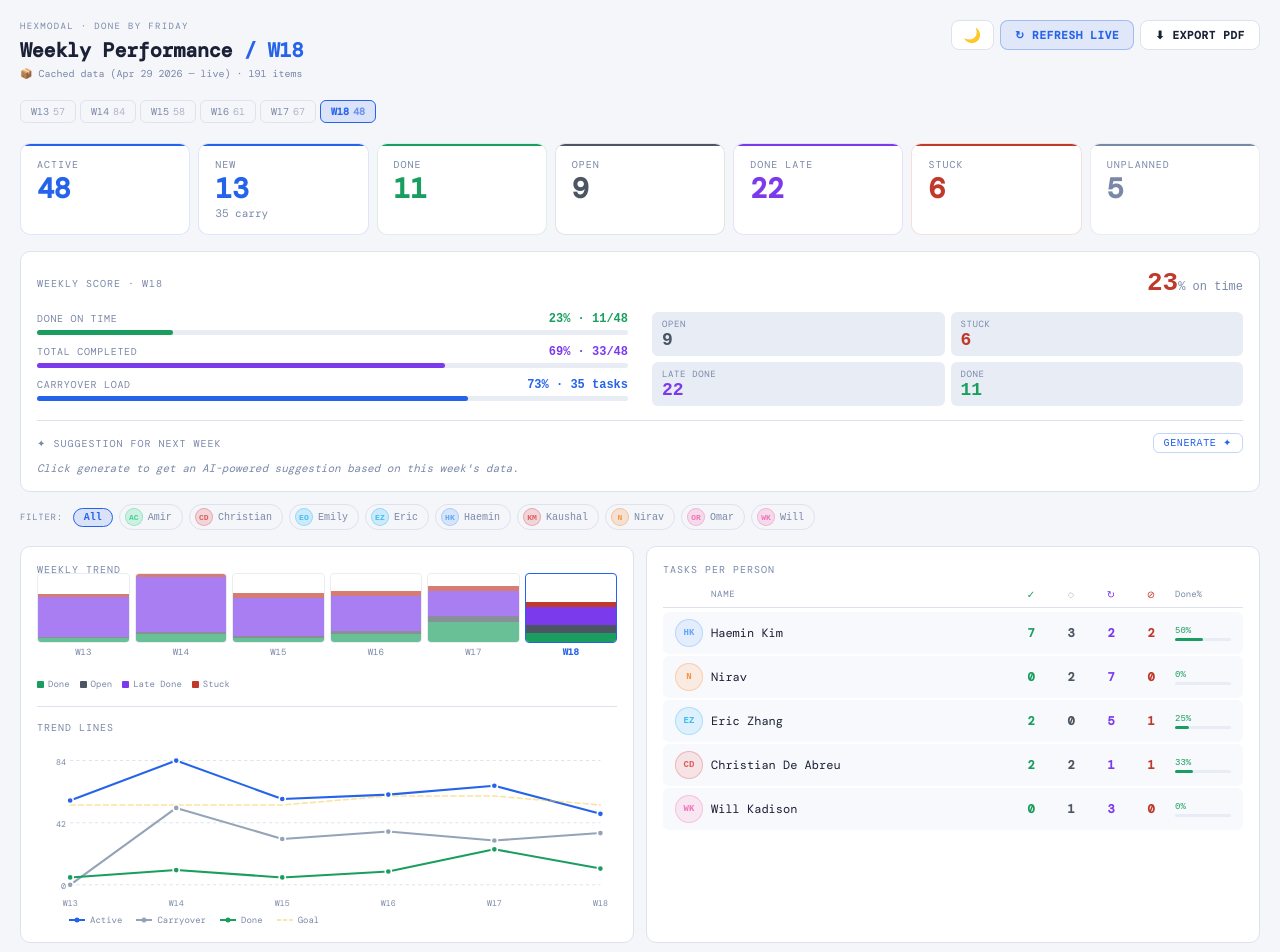
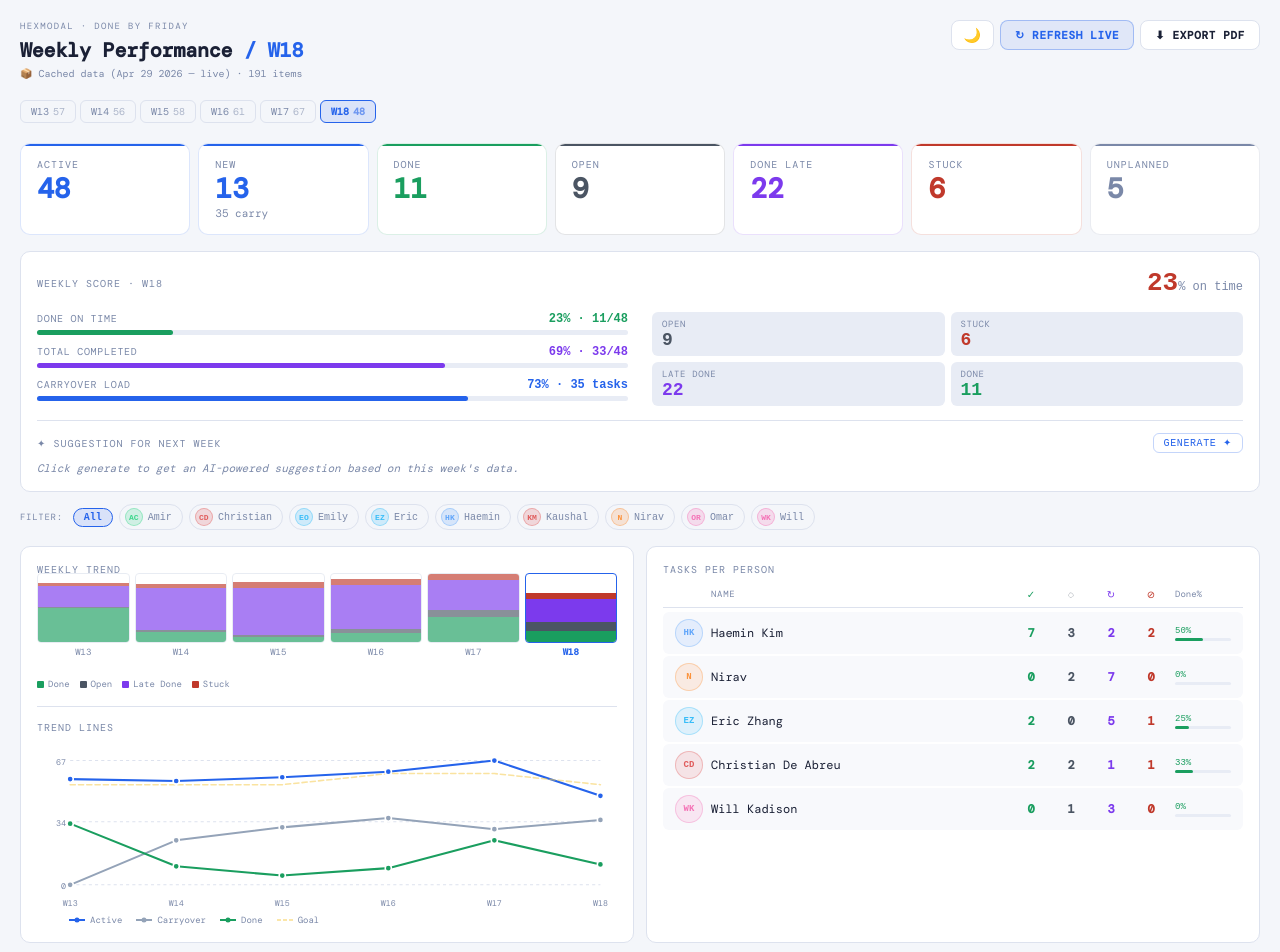
Before and after one commit to christian-hexmodal/hexmodal-dashboard, a React (Vite) app: page / in a window 1280 px wide. Shown: the top 952 px of the page. Built offline with nearby package versions, Linux system fonts and the light colour scheme; a web font is replaced by a local one.

Commit message:
Update seed data from live Monday fetch (2026-05-03)

```diff
--- a/src/App.jsx
+++ b/src/App.jsx
@@ -55,41 +55,41 @@ const SEED_ITEMS = [
   {"id":"11797969157","name":"DS-08 · Deploy updated gauge detection approach to production","lead":"Eric Zhang","status":"Done","createdDate":"2026-04-20","completedDate":"2026-05-01","weekCreated":16,"weekDone":18},
   {"id":"11796528511","name":"Sticker on HEX-F 3-D Printed Enclosure","lead":"Will Kadison","status":"Done","createdDate":"2026-04-20","completedDate":"2026-05-03","weekCreated":16,"weekDone":18},
   {"id":"11585056720","name":"1,000 Images Added to Training Data","lead":"Eric Zhang","status":"Done","createdDate":"2026-03-24","completedDate":"2026-03-28","weekCreated":13,"weekDone":13},
-  {"id":"11613062277","name":"3D Printable Enclosure for New ToF Designed and finished","lead":"Will Kadison","status":"Done","createdDate":"2026-03-27","completedDate":"2026-04-06","weekCreated":13,"weekDone":14},
-  {"id":"11613062046","name":"[Alpha] version of firmware ready to validate sensor functionality with HEX-F firmware","lead":"Nirav","status":"Done","createdDate":"2026-03-27","completedDate":"2026-04-06","weekCreated":13,"weekDone":14},
-  {"id":"11585749307","name":"Add new wiring, test switch diagnostics to install guide","lead":"Emily Oh","status":"Done","createdDate":"2026-03-24","completedDate":"2026-04-03","weekCreated":13,"weekDone":14},
-  {"id":"11613052046","name":"Align Firmware Versions on Dashbaord with What Devices Actually Have","lead":"Emily Oh","status":"Done","createdDate":"2026-03-27","completedDate":"2026-04-06","weekCreated":13,"weekDone":14},
-  {"id":"11613027057","name":"Approve Kaushal to start designing Flat PCB","lead":"Will Kadison","status":"Done","createdDate":"2026-03-27","completedDate":"2026-04-03","weekCreated":13,"weekDone":14},
-  {"id":"11613045394","name":"Check in with Shore Medical","lead":"Christian De Abreu","status":"Done","createdDate":"2026-03-27","completedDate":"2026-04-03","weekCreated":13,"weekDone":14},
-  {"id":"11585767126","name":"Compare 2.8.20 \"upon join messages\" with 2.7.23","lead":"Emily Oh","status":"Done","createdDate":"2026-03-24","completedDate":"2026-04-03","weekCreated":13,"weekDone":14},
-  {"id":"11613064157","name":"Confirm MCS probes can be tested/reported on at Erlons","lead":"Emily Oh","status":"Done","createdDate":"2026-03-27","completedDate":"2026-04-03","weekCreated":13,"weekDone":14},
-  {"id":"11613003368","name":"Create HEX-F BOM","lead":"Will Kadison","status":"Done","createdDate":"2026-03-27","completedDate":"2026-04-06","weekCreated":13,"weekDone":14},
-  {"id":"11584739320","name":"Create process for new HEX-M India Cables","lead":"Emily Oh","status":"Done","createdDate":"2026-03-24","completedDate":"2026-04-06","weekCreated":13,"weekDone":14},
-  {"id":"11613047214","name":"Draft UL listing info sheet for Laura/Rodrigo","lead":"Haemin Kim","status":"Done","createdDate":"2026-03-27","completedDate":"2026-04-03","weekCreated":13,"weekDone":14},
-  {"id":"11613039413","name":"Final Draft of HEX-F Report Shared with Software","lead":"Christian De Abreu","status":"Done","createdDate":"2026-03-27","completedDate":"2026-04-03","weekCreated":13,"weekDone":14},
-  {"id":"11585725420","name":"Get UK green light for light fixture","lead":"Haemin Kim","status":"Done","createdDate":"2026-03-24","completedDate":"2026-04-03","weekCreated":13,"weekDone":14},
-  {"id":"11585753458","name":"Have Dragino flash 2.7.23 for all future and current HEX-Ms","lead":"Christian De Abreu","status":"Done","createdDate":"2026-03-24","completedDate":"2026-04-06","weekCreated":13,"weekDone":14},
-  {"id":"11613063684","name":"HEX-A-R variants","lead":"Haemin Kim","status":"Done","createdDate":"2026-03-27","completedDate":"2026-04-06","weekCreated":13,"weekDone":14},
+  {"id":"11613062277","name":"3D Printable Enclosure for New ToF Designed and finished","lead":"Will Kadison","status":"Done","createdDate":"2026-03-27","completedDate":"2026-03-27","weekCreated":13,"weekDone":13},
+  {"id":"11613062046","name":"[Alpha] version of firmware ready to validate sensor functionality with HEX-F firmware","lead":"Nirav","status":"Done","createdDate":"2026-03-27","completedDate":"2026-03-27","weekCreated":13,"weekDone":13},
+  {"id":"11585749307","name":"Add new wiring, test switch diagnostics to install guide","lead":"Emily Oh","status":"Done","createdDate":"2026-03-24","completedDate":"2026-03-27","weekCreated":13,"weekDone":13},
+  {"id":"11613052046","name":"Align Firmware Versions on Dashbaord with What Devices Actually Have","lead":"Emily Oh","status":"Done","createdDate":"2026-03-27","completedDate":"2026-03-27","weekCreated":13,"weekDone":13},
+  {"id":"11613027057","name":"Approve Kaushal to start designing Flat PCB","lead":"Will Kadison","status":"Done","createdDate":"2026-03-27","completedDate":"2026-03-27","weekCreated":13,"weekDone":13},
+  {"id":"11613045394","name":"Check in with Shore Medical","lead":"Christian De Abreu","status":"Done","createdDate":"2026-03-27","completedDate":"2026-03-27","weekCreated":13,"weekDone":13},
+  {"id":"11585767126","name":"Compare 2.8.20 \"upon join messages\" with 2.7.23","lead":"Emily Oh","status":"Done","createdDate":"2026-03-24","completedDate":"2026-03-27","weekCreated":13,"weekDone":13},
+  {"id":"11613064157","name":"Confirm MCS probes can be tested/reported on at Erlons","lead":"Emily Oh","status":"Done","createdDate":"2026-03-27","completedDate":"2026-03-27","weekCreated":13,"weekDone":13},
+  {"id":"11613003368","name":"Create HEX-F BOM","lead":"Will Kadison","status":"Done","createdDate":"2026-03-27","completedDate":"2026-03-27","weekCreated":13,"weekDone":13},
+  {"id":"11584739320","name":"Create process for new HEX-M India Cables","lead":"Emily Oh","status":"Done","createdDate":"2026-03-24","completedDate":"2026-03-27","weekCreated":13,"weekDone":13},
+  {"id":"11613047214","name":"Draft UL listing info sheet for Laura/Rodrigo","lead":"Haemin Kim","status":"Done","createdDate":"2026-03-27","completedDate":"2026-03-27","weekCreated":13,"weekDone":13},
+  {"id":"11613039413","name":"Final Draft of HEX-F Report Shared with Software","lead":"Christian De Abreu","status":"Done","createdDate":"2026-03-27","completedDate":"2026-03-27","weekCreated":13,"weekDone":13},
+  {"id":"11585725420","name":"Get UK green light for light fixture","lead":"Haemin Kim","status":"Done","createdDate":"2026-03-24","completedDate":"2026-03-27","weekCreated":13,"weekDone":13},
+  {"id":"11585753458","name":"Have Dragino flash 2.7.23 for all future and current HEX-Ms","lead":"Christian De Abreu","status":"Done","createdDate":"2026-03-24","completedDate":"2026-03-27","weekCreated":13,"weekDone":13},
+  {"id":"11613063684","name":"HEX-A-R variants","lead":"Haemin Kim","status":"Done","createdDate":"2026-03-27","completedDate":"2026-03-27","weekCreated":13,"weekDone":13},
   {"id":"11585790943","name":"Label Training Data","lead":"Eric Zhang","status":"Done","createdDate":"2026-03-24","completedDate":"2026-03-28","weekCreated":13,"weekDone":13},
-  {"id":"11613081008","name":"Let's get the recessed kit back from LIJ and shipped to UK","lead":"Haemin Kim","status":"Done","createdDate":"2026-03-27","completedDate":"2026-04-06","weekCreated":13,"weekDone":14},
-  {"id":"11613027121","name":"Make sure all Parts ordered","lead":"Will Kadison","status":"Done","createdDate":"2026-03-27","completedDate":"2026-04-03","weekCreated":13,"weekDone":14},
-  {"id":"11613058631","name":"Meet with Milesight for Flat Probes","lead":"Christian De Abreu","status":"Done","createdDate":"2026-03-27","completedDate":"2026-04-06","weekCreated":13,"weekDone":14},
-  {"id":"11613043031","name":"Message Dragino about lower temp threshold of probe and new firmware not resolved all spikers","lead":"Christian De Abreu","status":"Done","createdDate":"2026-03-27","completedDate":"2026-04-03","weekCreated":13,"weekDone":14},
-  {"id":"11613003128","name":"New PCB Specs to Amir","lead":"Will Kadison","status":"Done","createdDate":"2026-03-27","completedDate":"2026-04-06","weekCreated":13,"weekDone":14},
-  {"id":"11613006821","name":"Packaging Designed for HEX-F 5 units per box","lead":"Will Kadison","status":"Done","createdDate":"2026-03-27","completedDate":"2026-04-03","weekCreated":13,"weekDone":14},
+  {"id":"11613081008","name":"Let's get the recessed kit back from LIJ and shipped to UK","lead":"Haemin Kim","status":"Done","createdDate":"2026-03-27","completedDate":"2026-03-27","weekCreated":13,"weekDone":13},
+  {"id":"11613027121","name":"Make sure all Parts ordered","lead":"Will Kadison","status":"Done","createdDate":"2026-03-27","completedDate":"2026-03-27","weekCreated":13,"weekDone":13},
+  {"id":"11613058631","name":"Meet with Milesight for Flat Probes","lead":"Christian De Abreu","status":"Done","createdDate":"2026-03-27","completedDate":"2026-03-27","weekCreated":13,"weekDone":13},
+  {"id":"11613043031","name":"Message Dragino about lower temp threshold of probe and new firmware not resolved all spikers","lead":"Christian De Abreu","status":"Done","createdDate":"2026-03-27","completedDate":"2026-03-27","weekCreated":13,"weekDone":13},
+  {"id":"11613003128","name":"New PCB Specs to Amir","lead":"Will Kadison","status":"Done","createdDate":"2026-03-27","completedDate":"2026-03-27","weekCreated":13,"weekDone":13},
+  {"id":"11613006821","name":"Packaging Designed for HEX-F 5 units per box","lead":"Will Kadison","status":"Done","createdDate":"2026-03-27","completedDate":"2026-03-27","weekCreated":13,"weekDone":13},
   {"id":"11585768381","name":"Retrain Classification Algorithm with Manual data","lead":"Eric Zhang","status":"Done","createdDate":"2026-03-24","completedDate":"2026-03-28","weekCreated":13,"weekDone":13},
   {"id":"11585762587","name":"Retrain Color Painting Algorithm with Manual Data","lead":"Eric Zhang","status":"Done","createdDate":"2026-03-24","completedDate":"2026-03-28","weekCreated":13,"weekDone":13},
-  {"id":"11613080683","name":"RIH Swinging Light Detection Interview","lead":"Haemin Kim","status":"Done","createdDate":"2026-03-27","completedDate":"2026-04-03","weekCreated":13,"weekDone":14},
+  {"id":"11613080683","name":"RIH Swinging Light Detection Interview","lead":"Haemin Kim","status":"Done","createdDate":"2026-03-27","completedDate":"2026-03-27","weekCreated":13,"weekDone":13},
   {"id":"11613082457","name":"Send PO to Changrong for light fixtures","lead":"Haemin Kim","status":"Done","createdDate":"2026-03-27","completedDate":"2026-04-13","weekCreated":13,"weekDone":15},
-  {"id":"11613045587","name":"Ship Mei a HEX-T-C-S","lead":"Emily Oh","status":"Done","createdDate":"2026-03-27","completedDate":"2026-04-03","weekCreated":13,"weekDone":14},
-  {"id":"11613028507","name":"Ship new flashing cables","lead":"Kaushal Mahuvarkar","status":"Done","createdDate":"2026-03-27","completedDate":"2026-04-06","weekCreated":13,"weekDone":14},
-  {"id":"11613052098","name":"Sort out all questions","lead":"Will Kadison","status":"Done","createdDate":"2026-03-27","completedDate":"2026-04-06","weekCreated":13,"weekDone":14},
-  {"id":"11613047548","name":"Test Milesight Probes/Buffer Bottles for expected behaviors","lead":"Eric Zhang","status":"Done","createdDate":"2026-03-27","completedDate":"2026-04-06","weekCreated":13,"weekDone":14},
-  {"id":"11613027405","name":"Train Erlon on manufacturing process","lead":"Emily Oh","status":"Done","createdDate":"2026-03-27","completedDate":"2026-04-03","weekCreated":13,"weekDone":14},
+  {"id":"11613045587","name":"Ship Mei a HEX-T-C-S","lead":"Emily Oh","status":"Done","createdDate":"2026-03-27","completedDate":"2026-03-27","weekCreated":13,"weekDone":13},
+  {"id":"11613028507","name":"Ship new flashing cables","lead":"Kaushal Mahuvarkar","status":"Done","createdDate":"2026-03-27","completedDate":"2026-03-27","weekCreated":13,"weekDone":13},
+  {"id":"11613052098","name":"Sort out all questions","lead":"Will Kadison","status":"Done","createdDate":"2026-03-27","completedDate":"2026-03-27","weekCreated":13,"weekDone":13},
+  {"id":"11613047548","name":"Test Milesight Probes/Buffer Bottles for expected behaviors","lead":"Eric Zhang","status":"Done","createdDate":"2026-03-27","completedDate":"2026-03-27","weekCreated":13,"weekDone":13},
+  {"id":"11613027405","name":"Train Erlon on manufacturing process","lead":"Emily Oh","status":"Done","createdDate":"2026-03-27","completedDate":"2026-03-27","weekCreated":13,"weekDone":13},
   {"id":"11613060597","name":"Train product team on critical odoo steps","lead":"Haley Theroux","status":"Done","createdDate":"2026-03-27","completedDate":"2026-04-06","weekCreated":13,"weekDone":14},
   {"id":"11613007338","name":"Update QA software to include ToF sensor","lead":"Nirav","status":"Done","createdDate":"2026-03-27","completedDate":"2026-04-06","weekCreated":13,"weekDone":14},
   {"id":"11613061671","name":"White Lines Image","lead":"Eric Zhang","status":"Done","createdDate":"2026-03-27","completedDate":"2026-03-28","weekCreated":13,"weekDone":13},
-  {"id":"11613045713","name":"Work with Ibbs to coordinate demos","lead":"Will Kadison","status":"Done","createdDate":"2026-03-27","completedDate":"2026-04-03","weekCreated":13,"weekDone":14},
+  {"id":"11613045713","name":"Work with Ibbs to coordinate demos","lead":"Will Kadison","status":"Done","createdDate":"2026-03-27","completedDate":"2026-03-27","weekCreated":13,"weekDone":13},
   {"id":"11632527833","name":"3-D Print All Components for 150 Units","lead":"Will Kadison","status":"Done","createdDate":"2026-03-30","completedDate":"2026-04-06","weekCreated":13,"weekDone":14},
   {"id":"11627359573","name":"Create formal approval process and flow","lead":"Christian De Abreu","status":"Done","createdDate":"2026-03-30","completedDate":"2026-04-06","weekCreated":13,"weekDone":14},
   {"id":"11631856409","name":"Create install guide","lead":"Emily Oh","status":"Done","createdDate":"2026-03-30","completedDate":"2026-04-06","weekCreated":13,"weekDone":14},
```
